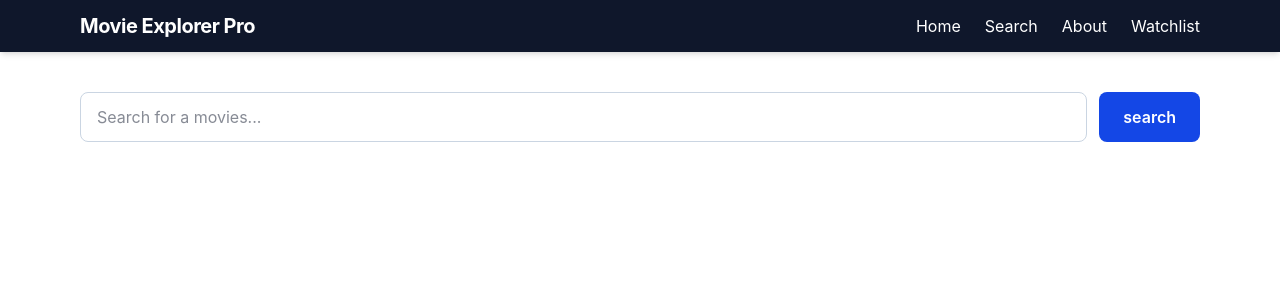
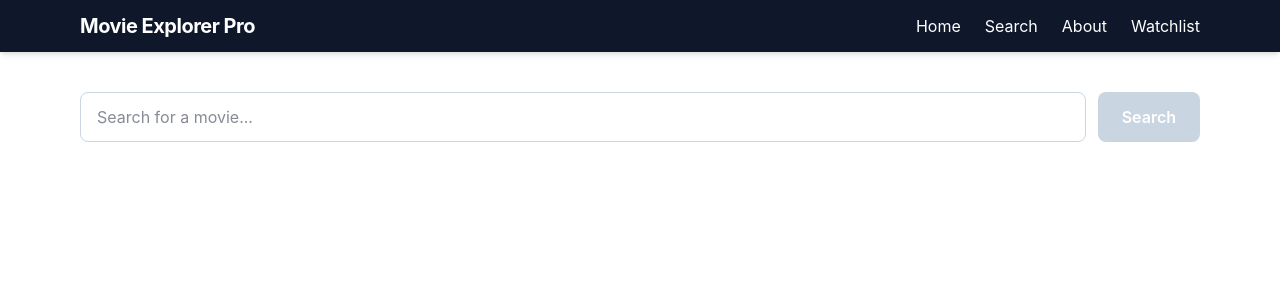
Before and after one commit to Abdulrahmanvisit/movie-search-pro, a React (Vite) app: page /search in a window 1280 px wide. Shown: the top 300 px of the page. Built offline with nearby package versions, Linux system fonts and the light colour scheme.

Commit message:
Fix: standardize search button states and fix useFetch lint error

```diff
--- a/src/App.jsx
+++ b/src/App.jsx
@@ -3,12 +3,12 @@ import { Routes, Route } from "react-router-dom";
 import Layout from "./layouts/Layouts";
 
 //lazy loaded components
-const Home = lazy(() => import("./pages/Home"));
-const Search = lazy(() => import("./pages/Search"));
-const MovieDetails = lazy(() => import("./pages/MovieDetails"));
-const Watchlist = lazy(() => import("./pages/Watchlist"));
-const About = lazy(() => import("./pages/About"));
-const NotFound = lazy(() => import("./pages/NotFound"));
+const Home = lazy(() => import("./Pages/Home"));
+const Search = lazy(() => import("./Pages/Search"));
+const MovieDetails = lazy(() => import("./Pages/MovieDetails"));
+const Watchlist = lazy(() => import("./Pages/Watchlist"));
+const About = lazy(() => import("./Pages/About"));
+const NotFound = lazy(() => import("./Pages/NotFound"));
 
 //manages the watchlist state with localStorage persistence
 function App() {
--- a/src/Pages/MovieDetails.jsx
+++ b/src/Pages/MovieDetails.jsx
@@ -1,96 +1,55 @@
-import { useEffect, useState } from "react";
-import { Link, useParams } from "react-router-dom";
+import { Link, useParams } from 'react-router-dom'
+import useFetch from '../hooks/useFetch'
 
 function MovieDetails() {
-  const { id } = useParams();
-  const [movie, setMovie] = useState(null);
-  const [isLoading, setIsLoading] = useState(true);
-  const [error, setError] = useState("");
+  const { id } = useParams()
+  const apikey = import.meta.env.VITE_OMDB_API_KEY
+  const url = `https://www.omdbapi.com/?apikey=${apikey}&i=${id}`
 
-  useEffect(() => {
-    const fetchMovie = async () => {
-      setIsLoading(true);
-      setError("");
-
-      try {
-        const apikey = import.meta.env.VITE_OMDB_API_KEY;
-        const response = await fetch(
-          `https://www.omdbapi.com/?apikey=${apikey}&i=${id}`,
-        );
-        const data = await response.json();
-
-        if (data.Response === "True") {
-          setMovie(data);
-        } else {
-          setError(data.Error);
-        }
-      } catch (err) {
-        console.err(err);
-        setError("Something went wrong. Please try again.");
-      } finally {
-        setIsLoading(false);
-      }
-    };
-
-    fetchMovie();
-  }, [id]);
+  const { data: movie, isLoading, error } = useFetch(url)
 
   if (isLoading) {
-    return <p className="text-center py-10 text-slate-500">Loading...</p>;
+    return <p className="text-center py-10 text-slate-500">Loading...</p>
   }
 
   if (error) {
-    return <p className="text-center py-10 text-red-500">{error}</p>;
+    return <p className="text-center py-10 text-red-500">{error}</p>
   }
 
   if (!movie) {
-    return null;
+    return null
   }
 
   return (
     <section className="max-w-5xl mx-auto px-4 py-10">
-      <Link
-        to="/search"
-        className="text-blue-600 hover:underline mb-6 inline-block"
-      >
+      <Link to="/search" className="text-blue-600 hover:underline mb-6 inline-block">
         ← Back to Search
       </Link>
+
       <div className="flex flex-col md:flex-row gap-8">
         <img
-          src={
-            movie.Poster !== "N/A"
-              ? movie.Poster
-              : "https://placehold.co/300x445?text=No+Poster"
-          }
+          src={movie.Poster !== 'N/A' ? movie.Poster : 'https://placehold.co/300x445?text=No+Poster'}
           alt={movie.Title}
           className="w-full md:w-72 rounded-lg shadow-md"
         />
 
         <div>
           <h1 className="text-3xl font-bold text-slate-900">
-            {movie.Title}{" "}
-            <span className="text-slate-400 font-normal">({movie.Year})</span>
+            {movie.Title} <span className="text-slate-400 font-normal">({movie.Year})</span>
           </h1>
           <p className="mt-2 text-slate-600">
-            ⭐ {movie.imdbRating} &nbsp;·&nbsp; {movie.Genre} &nbsp;·&nbsp;{" "}
-            {movie.Runtime}
+            ⭐ {movie.imdbRating} &nbsp;·&nbsp; {movie.Genre} &nbsp;·&nbsp; {movie.Runtime}
           </p>
           <p className="mt-6 text-slate-700 max-w-2xl">{movie.Plot}</p>
 
           <div className="mt-6 space-y-1 text-sm text-slate-600">
-            <p>
-              <span className="font-semibold text-slate-900">Actors:</span>{" "}
-              {movie.Actors}
-            </p>
-            <p>
-              <span className="font-semibold text-slate-900">Director:</span>{" "}
-              {movie.Director}
-            </p>
+            <p><span className="font-semibold text-slate-900">Actors:</span> {movie.Actors}</p>
+            <p><span className="font-semibold text-slate-900">Director:</span> {movie.Director}</p>
           </div>
         </div>
       </div>
     </section>
-  );
+  )
 }
 
-export default MovieDetails;
+export default MovieDetails
--- a/src/Pages/Search.jsx
+++ b/src/Pages/Search.jsx
@@ -1,44 +1,37 @@
 import { useState } from "react";
 import { Link } from "react-router-dom";
 import MovieCard from "../components/MovieCard";
+import useFetch from "../hooks/useFetch";
 
-// Allows users to search for movies using the OMDb API.
-// Search results are displayed as movie cards, and users can
-// add or remove movies from their watchlist.
 function Search({ watchlist, addToWatchlist, removeFromWatchlist }) {
   const [query, setQuery] = useState("");
-  const [movies, setMovies] = useState([]);
-  const [isLoading, setIsLoading] = useState(false);
-  const [error, setError] = useState("");
+  const [searchUrl, setSearchUrl] = useState("");
 
-  const handleSearch = async (e) => {
+  const { data, isLoading, error } = useFetch(searchUrl);
+
+  const movies = data?.Search ?? [];
+
+  const handleSearch = (e) => {
     e.preventDefault();
 
-    setIsLoading(true);
-    setError("");
-    setMovies([]);
+    const trimmedQuery = query.trim();
 
-    try {
-      const apikey = import.meta.env.VITE_OMDB_API_KEY;
-      const response = await fetch(
-        `https://www.omdbapi.com/?apikey=${apikey}&s=${encodeURIComponent(query)}`,
-      );
-      const data = await response.json();
+    if (!trimmedQuery) return;
 
-      if (data.Response === "True") {
-        setMovies(data.Search);
-      } else {
-        setError(data.Error);
-      }
-    } catch (err) {
-      console.error(err);
-      setError("something went wrong. please try again.");
-    } finally {
-      setIsLoading(false);
-    }
+    const apikey = import.meta.env.VITE_OMDB_API_KEY;
+
+    setSearchUrl(
+      `https://www.omdbapi.com/?apikey=${apikey}&s=${encodeURIComponent(
+        trimmedQuery
+      )}`
+    );
   };
+
   return (
     <section className="max-w-6xl mx-auto px-4 py-10">
+      <h1 className="sr-only">Search Movies</h1>
+
+      {/* Search Form */}
       <form onSubmit={handleSearch} className="flex gap-3 mb-10">
         <label htmlFor="movie-search" className="sr-only">
           Search for a movie
@@ -47,31 +40,59 @@ function Search({ watchlist, addToWatchlist, removeFromWatchlist }) {
         <input
           id="movie-search"
           type="text"
+          autoComplete="off"
           value={query}
-          autoComplete="off"
-          placeholder="Search for a movies..."
+          placeholder="Search for a movie..."
           onChange={(e) => setQuery(e.target.value)}
-          className="flex-1 border border-slate-300 rounded-lg px-4 py-3 text-slate-900 focus:outline-none focus:ring-2 focus:ring-blue-500"
+          className="flex-1 min-w-0 rounded-lg border border-slate-300 px-4 py-3 text-slate-900 focus:outline-none focus:ring-2 focus:ring-blue-500"
         />
+
         <button
           type="submit"
           disabled={query.trim() === ""}
-          className="bg-blue-700 hover:bg-blue-700 text-white font-semibold px-6 py-3 rounded-lg transition-colors"
+          className={`rounded-lg px-6 py-3 font-semibold text-white transition duration-200 ease-in-out ${
+            query.trim() === ""
+              ? "bg-slate-300 text-slate-500 cursor-not-allowed hover:bg-slate-300"
+              : "bg-blue-600 hover:bg-blue-700 focus:outline-none focus:ring-2 focus:ring-blue-500 active:bg-blue-800"
+          }`}
         >
-          search
+          Search
         </button>
       </form>
 
-      {isLoading && <p className="text-center text-slate-500">Loading...</p>}
+      {/* Loading State */}
+      {isLoading && (
+        <p className="py-10 text-center text-slate-500">
+          Loading...
+        </p>
+      )}
 
-      {error && <p className="text-center text-red-500">{error}</p>}
+      {/* Error State */}
+      {error && (
+        <p className="py-10 text-center text-red-500">
+          {error}
+        </p>
+      )}
 
+      {/* No Results */}
+      {!isLoading && !error && data && movies.length === 0 && (
+        <p className="py-10 text-center text-slate-500">
+          No movies found.
+        </p>
+      )}
+
+      {/* Movie Grid */}
       <div className="grid grid-cols-[repeat(auto-fill,minmax(140px,1fr))] gap-4 sm:gap-6">
         {movies.map((movie) => {
-          const isSaved = watchlist.some((m) => m.imdbID === movie.imdbID);
+          const isSaved = watchlist.some(
+            (item) => item.imdbID === movie.imdbID
+          );
 
           return (
-            <Link to={`/movie/${movie.imdbID}`} key={movie.imdbID}>
+            <Link
+              key={movie.imdbID}
+              to={`/movie/${movie.imdbID}`}
+            >
               <MovieCard
                 title={movie.Title}
                 year={movie.Year}
@@ -83,9 +104,11 @@ function Search({ watchlist, addToWatchlist, removeFromWatchlist }) {
                 rating="N/A"
                 isSaved={isSaved}
                 onToggleWatchlist={() => {
-                  isSaved
-                    ? removeFromWatchlist(movie.imdbID)
-                    : addToWatchlist(movie);
+                  if (isSaved) {
+                    removeFromWatchlist(movie.imdbID);
+                  } else {
+                    addToWatchlist(movie);
+                  }
                 }}
               />
             </Link>
--- /dev/null
+++ b/src/hooks/useFetch.js
@@ -0,0 +1,38 @@
+import { useState, useEffect } from 'react';
+
+function useFetch(url) {
+  const [data, setData] = useState(null);
+  const [isLoading, setIsLoading] = useState(false);
+  const [error, setError] = useState('');
+
+  useEffect(() => {
+    if (!url) return;
+
+    const fetchData = async () => {
+      setIsLoading(true);
+      setError('');
+      setData(null);
+
+      try {
+        const response = await fetch(url);
+        const result = await response.json();
+
+        if (result.Response === 'True') {
+          setData(result);
+        } else {
+          setError(result.Error);
+        }
+      } catch {
+        setError('Something went wrong. please try again.');
+      } finally {
+        setIsLoading(false);
+      }
+    };
+
+    fetchData();
+  }, [url]);
+
+  return { data, isLoading, error };
+}
+
+export default useFetch
```
